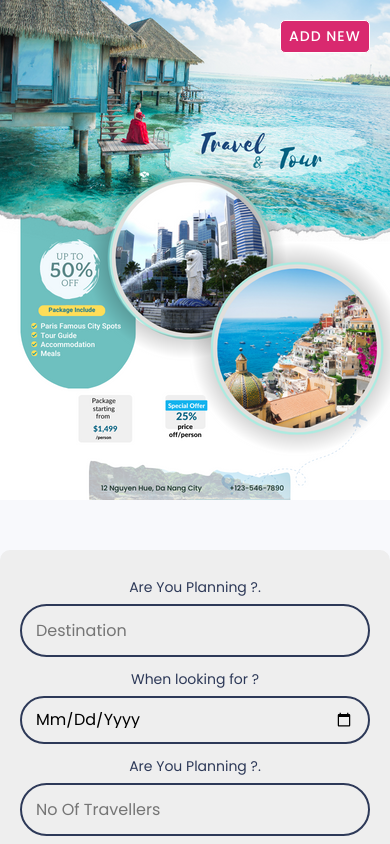
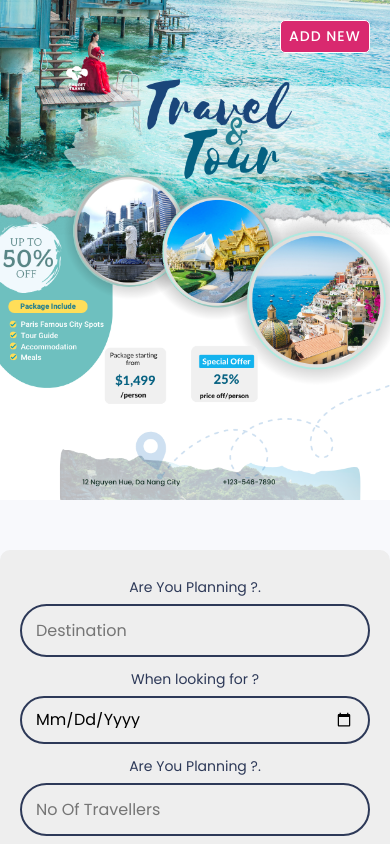
Before and after one commit to quypvpy/project-js, a website built with Vite: page index.html in a window 390 px wide. Shown: the top 844 px of the page. Built offline with nearby package versions, Linux system fonts and the light colour scheme; no server answers.

Commit message:
project-js7

```diff
--- a/styles/main.css
+++ b/styles/main.css
@@ -321,8 +321,14 @@ section {
 @media (max-width: 767px) {
   .header {
     height: 500px;
-    background: url(../images/cv-background2.png) no-repeat center;
+    /* background: url(../images/cv-background2.png) no-repeat center; */
+    /* background: unset; */
   }
+  /* .image-respontive {
+    width: 100%;
+    height: 100%;
+    object-fit: cover;
+  } */
 }
 /*.................... header end...................... */
 
```
Also changed, not shown: index.html (+1 -0 lines).
